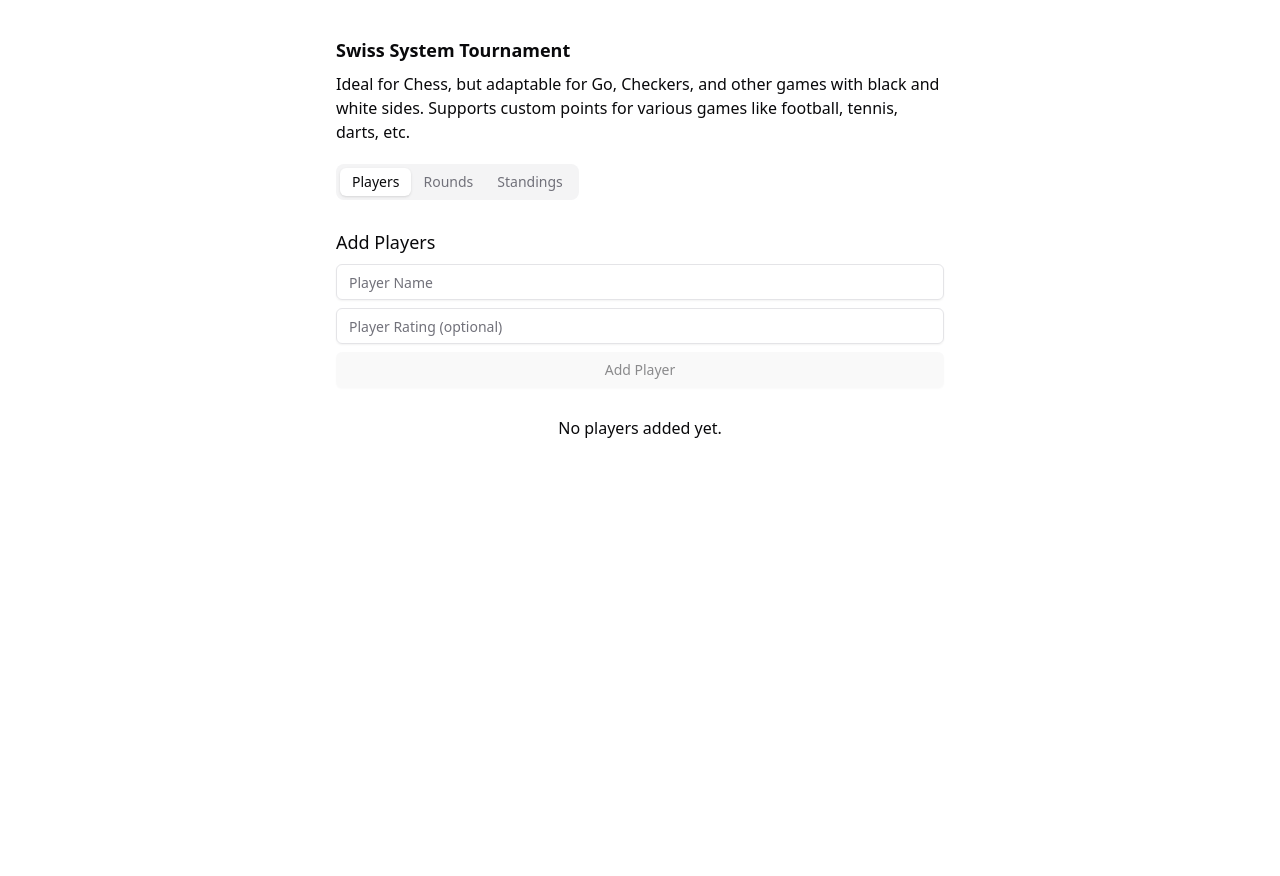
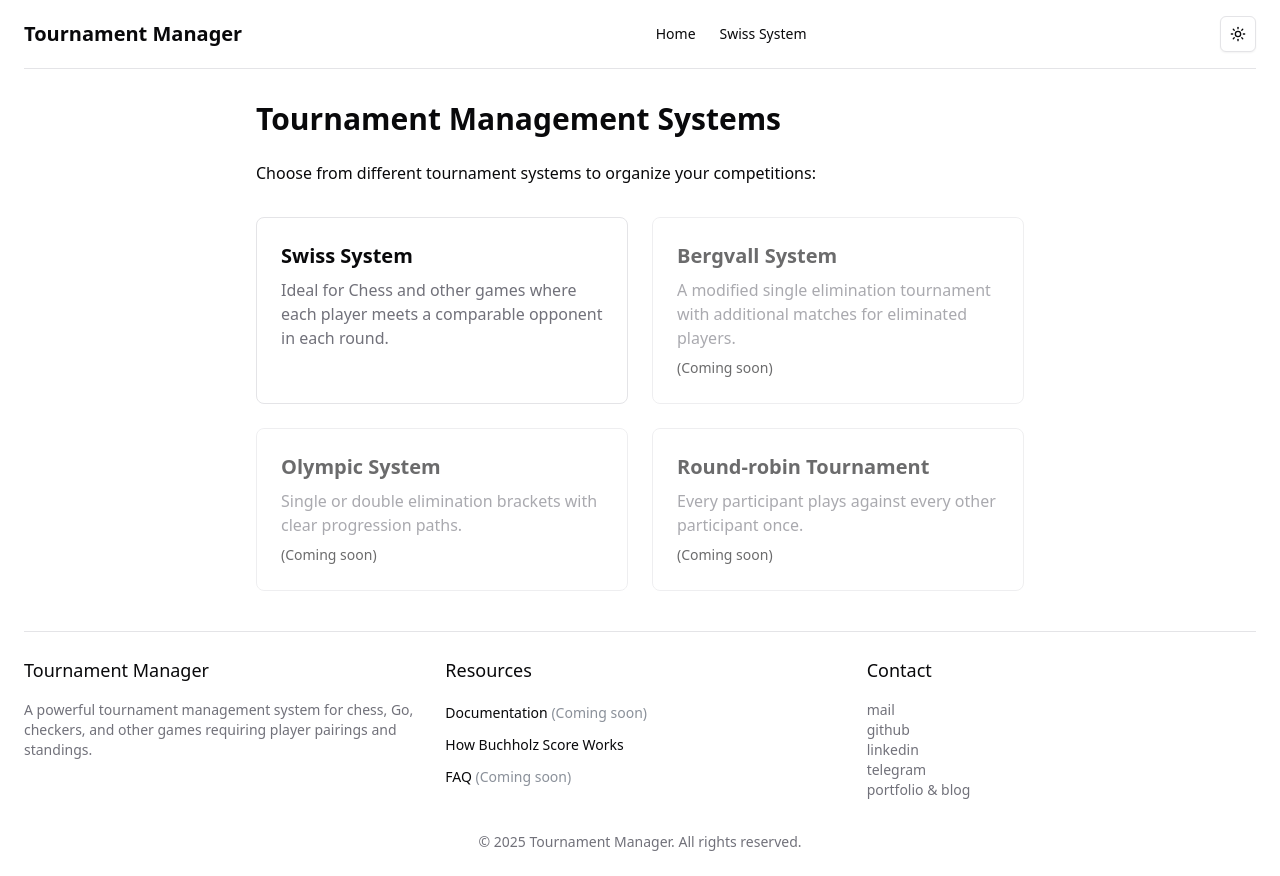
Before and after one commit to tsepakme/aiusha, a React (Vite) app: page / in a window 1280 px wide. Before the commit the page ends 800 px from the top, so only its background shows below. Built offline with nearby package versions, Linux system fonts and the light colour scheme.

Commit message:
Refactor App component to use @tanstack/react-router and enhance HomePage layout with tournament options

```diff
--- a/src/app/App.tsx
+++ b/src/app/App.tsx
@@ -1,10 +1,48 @@
+import { ThemeProvider } from "@/shared/theme-provider";
+import { Router, RouterProvider, Route, RootRoute, Outlet } from '@tanstack/react-router';
+import HomePage from '@/pages/HomePage';
 import TournamentPage from '@/pages/TournamentPage';
+import { Header } from "../shared/components/Header";
+import { Footer } from "../shared/components/Footer";
+
+const rootRoute = new RootRoute({
+  component: () => (
+    <ThemeProvider defaultTheme="system" storageKey="vite-ui-theme">
+      <div className="flex flex-col min-h-screen">
+        <Header />
+        <main className="flex-1">
+          <Outlet />
+        </main>
+        <Footer />
+      </div>
+    </ThemeProvider>
+  ),
+});
+
+const indexRoute = new Route({
+  getParentRoute: () => rootRoute,
+  path: '/',
+  component: HomePage,
+});
+
+const swissRoute = new Route({
+  getParentRoute: () => rootRoute,
+  path: '/swiss',
+  component: TournamentPage,
+});
+
+const routeTree = rootRoute.addChildren([indexRoute, swissRoute]);
+
+const router = new Router({ routeTree });
+
+declare module '@tanstack/react-router' {
+  interface Register {
+    router: typeof router;
+  }
+}
 
 const App: React.FC = () => {
-
-  return (
-    <TournamentPage />
-  );
+  return <RouterProvider router={router} />;
 };
 
 export default App;
--- a/src/pages/HomePage.tsx
+++ b/src/pages/HomePage.tsx
@@ -1,13 +1,48 @@
+import { Link } from '@tanstack/react-router';
+
 export default function HomePage() {
   return (
-    <div>
-      <h1>Tournament system</h1>
-      <ul>
-        <li>Swiss system</li>
-        <li>Bergvall system</li>
-        <li>Olympic system</li>
-        <li>Round-robin tournament</li>
-      </ul>
+    <div className="container mx-auto p-4">
+      <div className="max-w-3xl mx-auto">
+        <h1 className="text-3xl font-bold mb-6">Tournament Management Systems</h1>
+
+        <p className="mb-8">
+          Choose from different tournament systems to organize your competitions:
+        </p>
+
+        <div className="grid grid-cols-1 md:grid-cols-2 gap-6">
+          <Link to="/swiss" className="block p-6 border rounded-lg hover:bg-muted transition-colors">
+            <h2 className="text-xl font-semibold mb-2">Swiss System</h2>
+            <p className="text-muted-foreground">
+              Ideal for Chess and other games where each player meets a comparable opponent in each round.
+            </p>
+          </Link>
+
+          <div className="p-6 border rounded-lg opacity-60">
+            <h2 className="text-xl font-semibold mb-2">Bergvall System</h2>
+            <p className="text-muted-foreground">
+              A modified single elimination tournament with additional matches for eliminated players.
+            </p>
+            <span className="text-sm mt-2 inline-block">(Coming soon)</span>
+          </div>
+
+          <div className="p-6 border rounded-lg opacity-60">
+            <h2 className="text-xl font-semibold mb-2">Olympic System</h2>
+            <p className="text-muted-foreground">
+              Single or double elimination brackets with clear progression paths.
+            </p>
+            <span className="text-sm mt-2 inline-block">(Coming soon)</span>
+          </div>
+
+          <div className="p-6 border rounded-lg opacity-60">
+            <h2 className="text-xl font-semibold mb-2">Round-robin Tournament</h2>
+            <p className="text-muted-foreground">
+              Every participant plays against every other participant once.
+            </p>
+            <span className="text-sm mt-2 inline-block">(Coming soon)</span>
+          </div>
+        </div>
+      </div>
     </div>
   );
 }
```
